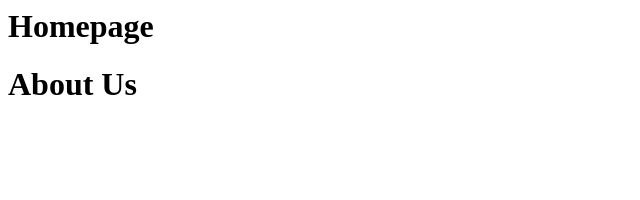
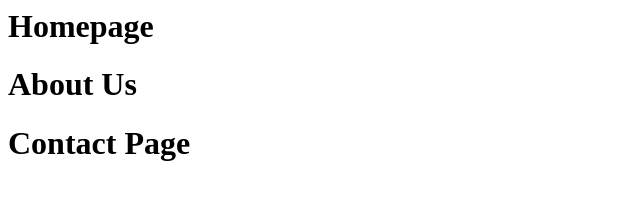
Before and after one commit to ashingalingaling/GITCOLLAB, a plain HTML site: page index.html in a window 1280 px wide. Shown: the whole page, without its empty margins (0-640 px from the left). Drawn offline with Linux system fonts and the light colour scheme.

Commit message:
C3: Contact Page

```diff
--- a/index.html
+++ b/index.html
@@ -1,2 +1,3 @@
 <h1>Homepage</h1>
 <h1>About Us</h1>
+<h1>Contact Page</h1>
```
